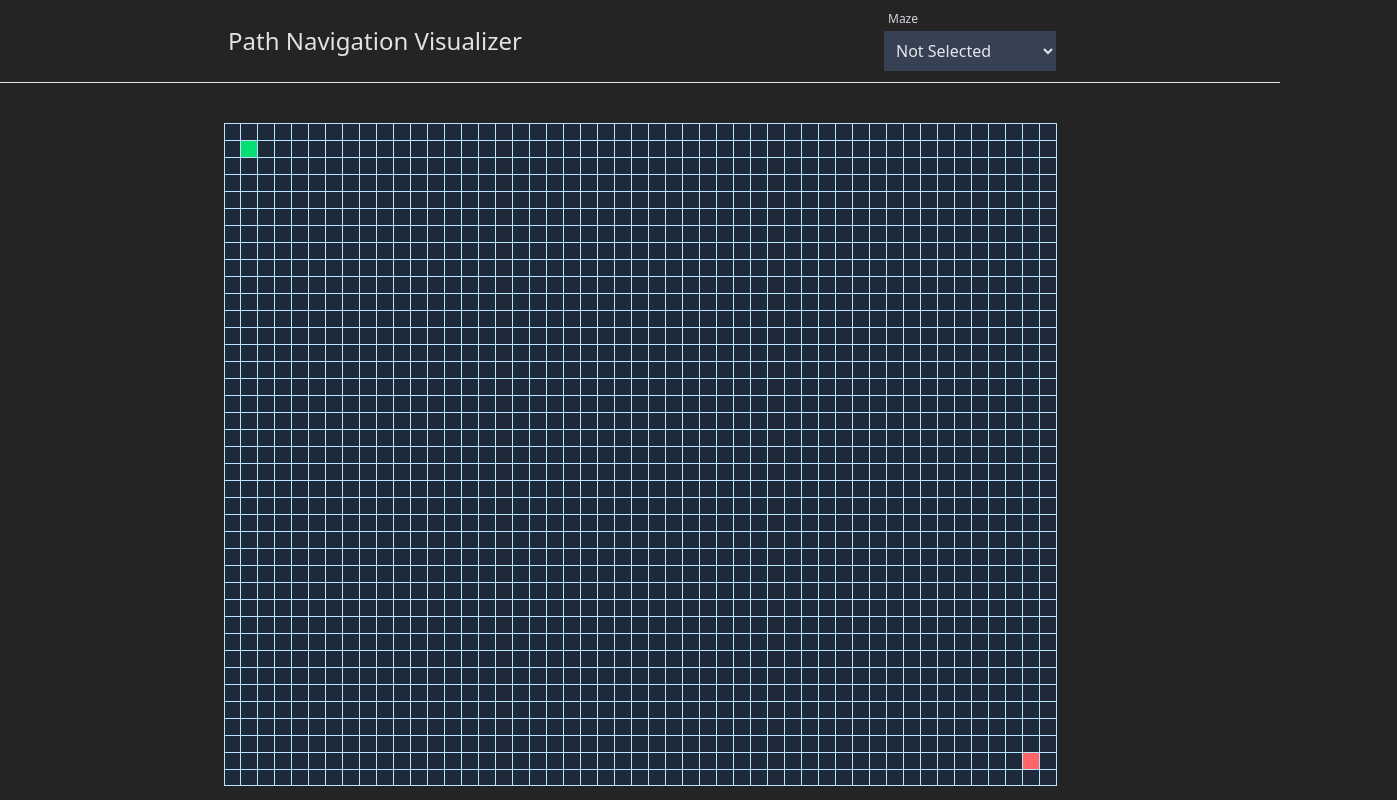
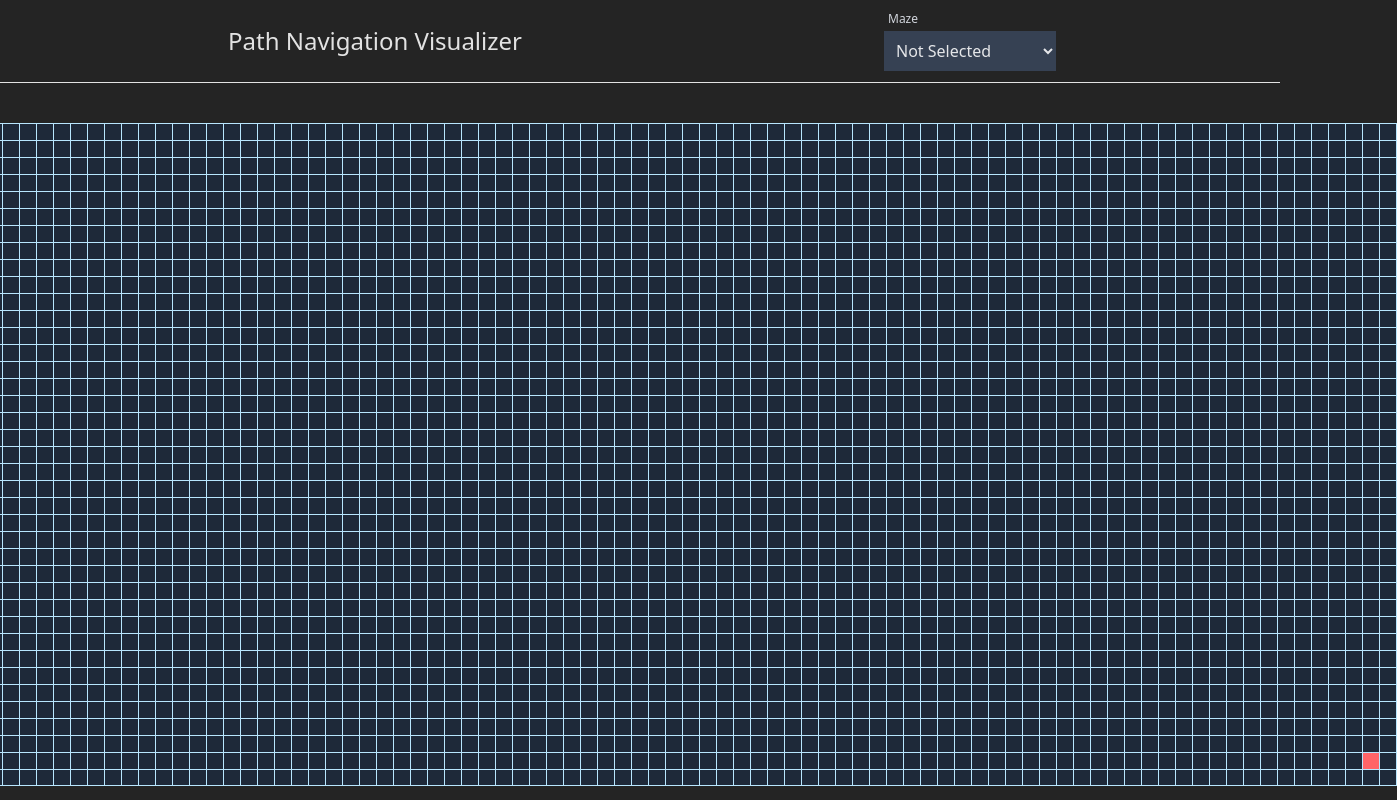
Before and after one commit to Shree5vatsa/Path-Navigation-Visualizer, a React (Vite) app: page / in a window 1280 px wide. Shown: the whole page, 1397 px wide, since content can reach past the window. Built offline with nearby package versions, Linux system fonts and the light colour scheme.

Commit message:
animate wall added

```diff
--- a/src/App.tsx
+++ b/src/App.tsx
@@ -3,7 +3,7 @@ import { Grid } from "./components/grid";
 import { PathAlgoProvider } from "./context/PathAlgoContext";
 import { SpeedProvider } from "./context/SpeedContext";
 import { TileProvider } from "./context/TileContext";
-import { Nav } from "./components/nav";
+import { Nav } from "./components/Nav";
 
 
 
--- a/src/components/grid.tsx
+++ b/src/components/grid.tsx
@@ -5,53 +5,55 @@ import { Tile } from "./tile";
 import * as React from "react";
 import { checkIfStartOrEnd, createNewGrid } from "../utils/helpers";
 
-export function Grid({isNavigationRunningRef,}: {isNavigationRunningRef: React.RefObject<boolean>;}) {
-  // Using custom hook to access path algorithm context
-  // This hook provides access to the grid and other pathfinding algorithm related state
-  // and functions.
+export function Grid({
+  isNavigationRunningRef,
+}: {
+  isNavigationRunningRef: React.RefObject<boolean>;
+}) {
   const { grid, setGrid } = usePathAlgo();
-
   const [isMouseDown, setIsMouseDown] = React.useState(false);
 
+  // Block all mouse events if animation is running
+  const isBlocked = isNavigationRunningRef.current;
+
   const handleMouseDown = (row: number, col: number) => {
-    if (isNavigationRunningRef.current || checkIfStartOrEnd(row, col)) return;
+    if (isBlocked || checkIfStartOrEnd(row, col)) return;
     setIsMouseDown(true);
     const newGrid = createNewGrid({ grid, row, col });
     setGrid(newGrid);
   };
 
   const handleMouseUp = (row: number, col: number) => {
-    if (isNavigationRunningRef.current || checkIfStartOrEnd(row, col)) return;
+    if (isBlocked || checkIfStartOrEnd(row, col)) return;
     setIsMouseDown(false);
   };
 
   const handleMouseEnter = (row: number, col: number) => {
-    if (isNavigationRunningRef.current || checkIfStartOrEnd(row, col)) return;
+    if (isBlocked || checkIfStartOrEnd(row, col)) return;
     if (isMouseDown) {
       const newGrid = createNewGrid({ grid, row, col });
       setGrid(newGrid);
     }
   };
+
   return (
     <div
       className={twMerge(
-        //BASE CLASS
         "flex items-center flex-col justify-center border-ski-300 mt-10",
-        //control height
         `lg:min-h-[${maxRows * 17}px] md:min-h-[${maxRows * 15}px] xs:min-h-[${
           maxRows * 8
         }px] min-h-[${maxRows * 7}px]`,
-        //control width
         `lg:min-w-[${maxCols * 17}px] md:min-w-[${maxCols * 15}px] xs:min-w-[${
           maxCols * 8
         }px] min-w-[${maxCols * 7}px]`
       )}
+      style={isBlocked ? { pointerEvents: "none", opacity: 0.7 } : {}}
     >
       {grid.map((roww, rowIndex) => (
         <div key={rowIndex} className="flex">
           {roww.map((tile, tileIndex) => {
             const { row, col, isEnd, isStart, isWall, isPath, isTraversed } =
-              tile; //destructuring tile properties
+              tile;
             return (
               <Tile
                 key={tileIndex}
--- a/src/utils/constants.ts
+++ b/src/utils/constants.ts
@@ -1,7 +1,7 @@
 import type { MazeSelectType, SpeedSelectType } from "./types";
 
 export const maxRows = 39;
-export const maxCols = 49;
+export const maxCols = 89;
 
 export const startTile_config = {
     row: 1,
--- a/src/utils/createWall.ts
+++ b/src/utils/createWall.ts
@@ -3,7 +3,7 @@ import { isTileSame } from "./helpers";
 import type { SpeedType, TileType } from "./types";
 
 
-export const createWall = (
+export const createWall = async(
   startTile: TileType,
   endTile: TileType,
   speed: SpeedType
@@ -19,9 +19,9 @@ export const createWall = (
             !isTileSame(row, col, endTile)
           ) {
             setTimeout(() => {
-              document.getElementById(
-                `${row}-${col}`
-              )!.className = `${wallTileStyle} animate-wall`;
+                document.getElementById(
+                  `${row}-${col}`
+                )!.className = `${wallTileStyle} animate-wall`;
             }, delay * col);
           }
         }
--- a/tailwind.config.js
+++ b/tailwind.config.js
@@ -1,4 +1,4 @@
-/**@type {import('tailwindcss').Config} */
+/** @type {import('tailwindcss').Config} */
 export default {
     content: ["./index.html", "./src/**/*.{js,ts,jsx,tsx}"],
     theme: {
@@ -6,13 +6,18 @@ export default {
             keyframes: {
                 wall: {
                     "0%": {
-                        transform:"scale(0.7)"
+                        transform: "scale(0.7)",
+                        opacity: "0"
                     },
                     "100%": {
-                        transform: "scale(1)"
-                    }
+                        transform: "scale(1)",
+                        opacity: "1"
+                    },
                 }
-            }
+            },
+            animation: {
+                'wall': 'wall 0.3s ease',
+            },
         },
     },
     plugins: [],
```
